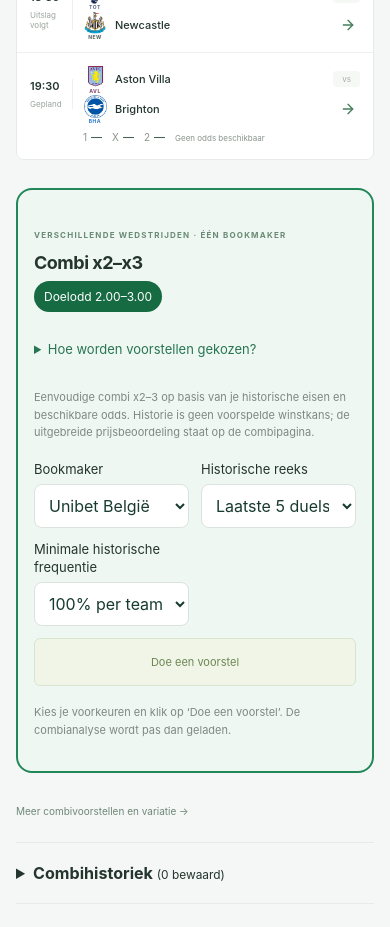
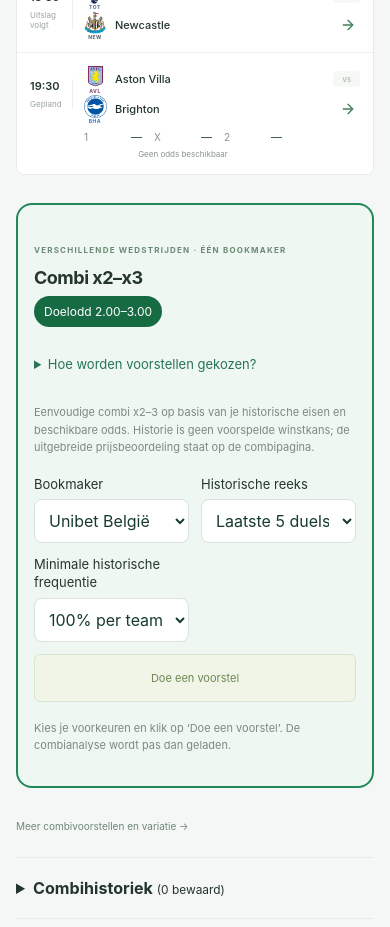
Before and after one commit to jphnfrxfcj-star/Football-Stats, a React (Vite) app: page / in a window 390 px wide. Shown: the part 1460-2387 px from the top of the page. Built offline with nearby package versions, Linux system fonts and the light colour scheme.

Commit message:
Align fixture odds in fixed columns independent of bookmaker labels

```diff
--- a/src/styles.css
+++ b/src/styles.css
@@ -3104,15 +3104,18 @@
 .fixture-odds {
   grid-column: 2 / 5;
   grid-row: 2;
-  display: flex;
+  display: grid;
+  grid-template-columns: repeat(3, 68px);
   align-items: baseline;
   justify-content: center;
-  gap: 14px;
+  gap: 4px 12px;
   min-width: 0;
   line-height: 1.4;
 }
 .fixture-odd {
-  display: inline-flex;
+  display: grid;
+  grid-template-columns: 10px 5ch;
+  justify-content: center;
   align-items: baseline;
   gap: 5px;
   white-space: nowrap;
@@ -3122,19 +3125,22 @@
   color: #89948c;
 }
 .fixture-odd strong {
+  text-align: right;
   font-size: 12px;
   font-weight: 550;
   font-variant-numeric: tabular-nums;
   color: #42634e;
 }
 .fixture-odds-caption {
+  grid-column: 1 / -1;
+  text-align: center;
   font-size: 9px;
   color: #89948c;
   white-space: nowrap;
   overflow: hidden;
   text-overflow: ellipsis;
   min-width: 0;
-  max-width: 160px;
+  max-width: 100%;
 }
 @media (min-width: 701px) {
   .fixture-row:not(.has-odds) > :is(.fixture-time, .fixture-venue, .analyze-link) {
@@ -3177,12 +3183,13 @@
   .fixture-row .fixture-odds {
     grid-column: 2 / -1;
     grid-row: 3;
-    justify-content: flex-start;
-    gap: 10px;
+    grid-template-columns: repeat(3, 60px);
+    justify-content: start;
+    gap: 4px 10px;
     margin-top: 3px;
   }
   .fixture-odds-caption {
-    max-width: 100px;
+    max-width: 100%;
     font-size: 8px;
   }
   .fixture-odd {
```
